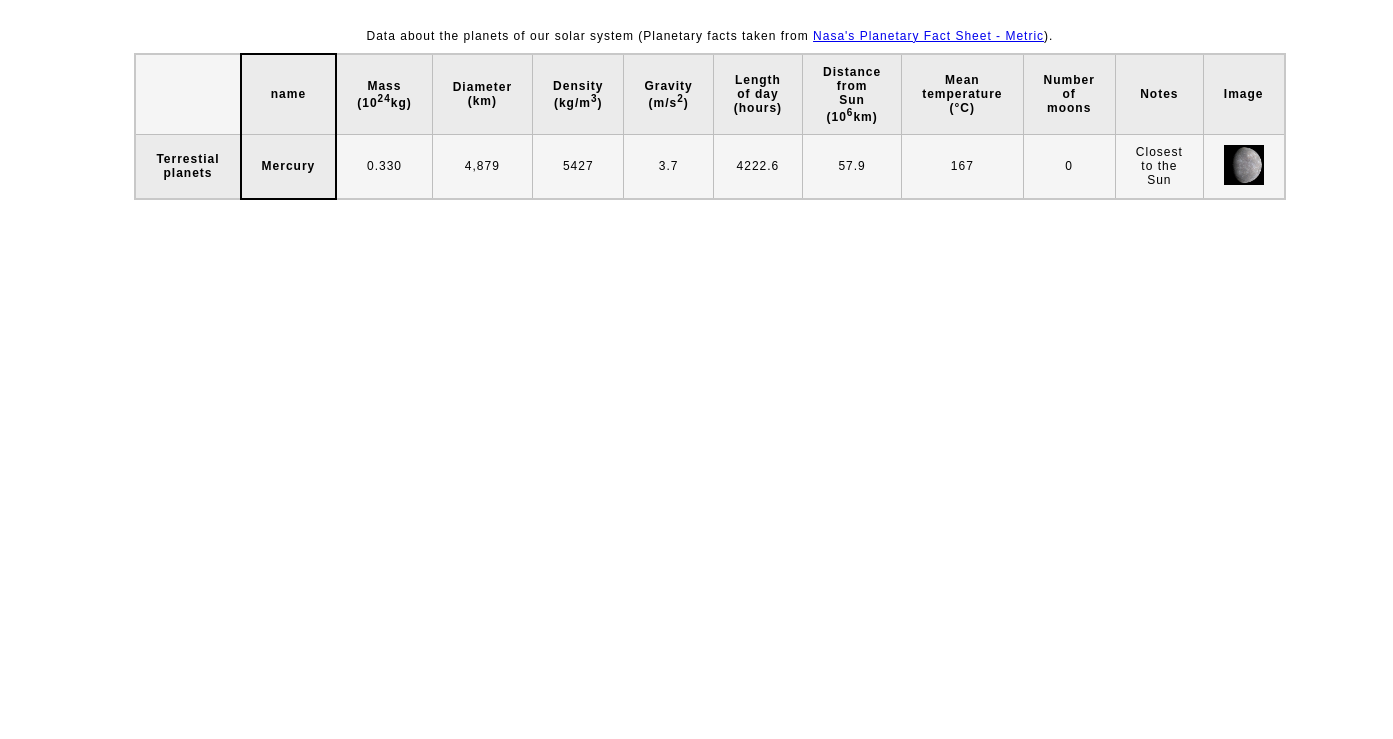
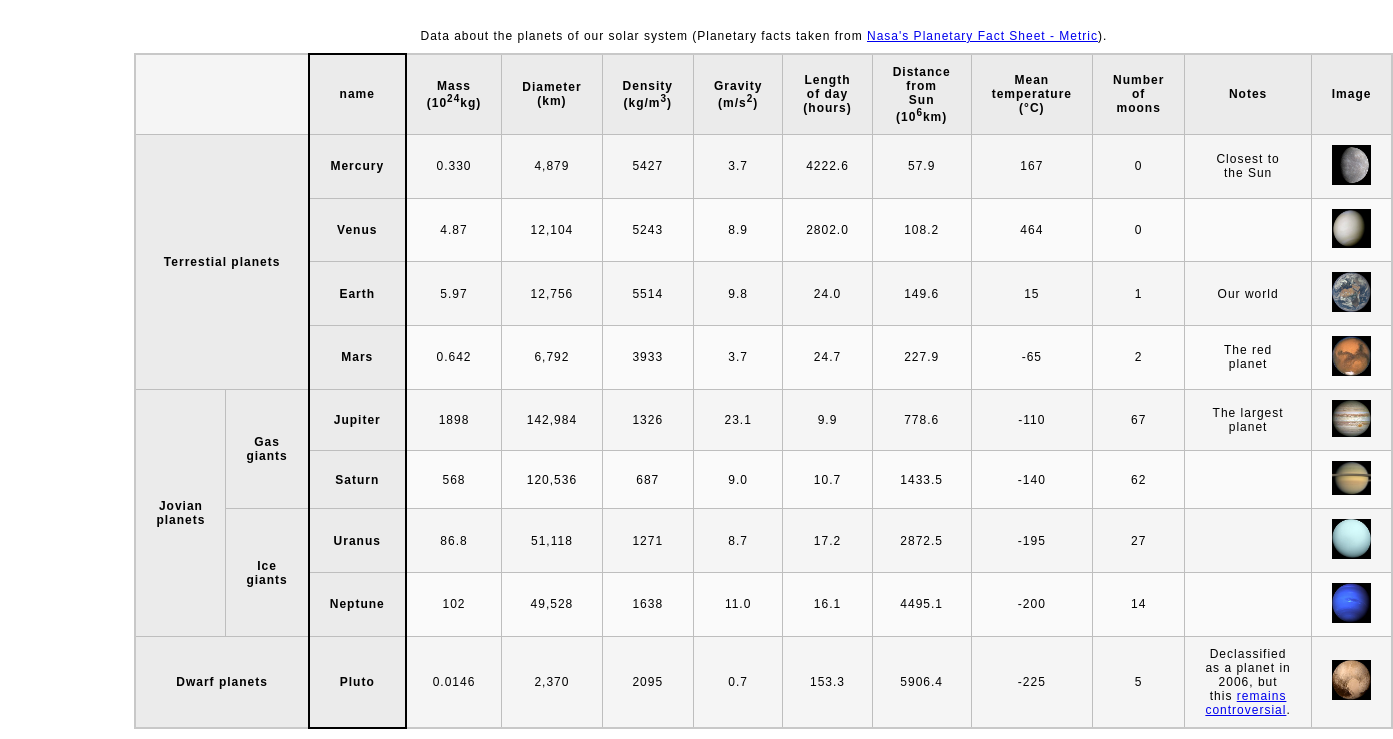
Before and after one commit to Sam-Brandt23/SkillsCheck4, a plain HTML site: page index.html in a window 1280 px wide. Shown: the part 61-800 px from the top of the page, 1393 px wide, since content can reach past the window. Drawn offline with Linux system fonts and the light colour scheme.

Commit message:
More coding

```diff
--- a/index.html
+++ b/index.html
@@ -56,7 +56,115 @@
                         <td>167</td>
                         <td>0</td>
                         <td>Closest to the Sun</td>
-                        <td><img src="/images/mercury.jpg"></td>
+                        <td><img src="images/mercury.jpg"></td>
+                    </tr>
+                    <tr>
+                        <th scope="row">Venus</th>
+                        <td>4.87</td>
+                        <td>12,104</td>
+                        <td>5243</td>
+                        <td>8.9</td>
+                        <td>2802.0</td>
+                        <td>108.2</td>
+                        <td>464</td>
+                        <td>0</td>
+                        <td></td>
+                        <td><img src="images/venus.jpg"></td>
+                    </tr>
+                    <tr>
+                        <th scope="row">Earth</th>
+                        <td>5.97</td>
+                        <td>12,756</td>
+                        <td>5514</td>
+                        <td>9.8</td>
+                        <td>24.0</td>
+                        <td>149.6</td>
+                        <td>15</td>
+                        <td>1</td>
+                        <td>Our world</td>
+                        <td><img src="images/earth.png"></td>
+                    </tr>
+                    <tr>
+                        <th scope="row">Mars</th>
+                        <td>0.642</td>
+                        <td>6,792</td>
+                        <td>3933</td>
+                        <td>3.7</td>
+                        <td>24.7</td>
+                        <td>227.9</td>
+                        <td>-65</td>
+                        <td>2</td>
+                        <td>The red planet</td>
+                        <td><img src="images/mars.jpg"></td>
+                    </tr>
+                    <tr>
+                        <th rowspan="4" scope="rowgroup">Jovian planets</th>
+                        <th rowspan="2" scope="rowgroup">Gas giants</th>
+                        <th scope="row">Jupiter</th>
+                        <td>1898</td>
+                        <td>142,984</td>
+                        <td>1326</td>
+                        <td>23.1</td>
+                        <td>9.9</td>
+                        <td>778.6</td>
+                        <td>-110</td>
+                        <td>67</td>
+                        <td>The largest planet</td>
+                        <td><img src="images/jupiter.jpg"></td>
+                    </tr>
+                    <tr>
+                        <th scope="row">Saturn</th>
+                        <td>568</td>
+                        <td>120,536</td>
+                        <td>687</td>
+                        <td>9.0</td>
+                        <td>10.7</td>
+                        <td>1433.5</td>
+                        <td>-140</td>
+                        <td>62</td>
+                        <td></td>
+                        <td><img src="images/saturn.jpg"></td>
+                    </tr>
+                    <tr>
+                        <th rowspan="2" scope="rowgroup">Ice giants</th>
+                        <th scope="row">Uranus</th>
+                        <td>86.8</td>
+                        <td>51,118</td>
+                        <td>1271</td>
+                        <td>8.7</td>
+                        <td>17.2</td>
+                        <td>2872.5</td>
+                        <td>-195</td>
+                        <td>27</td>
+                        <td></td>
+                        <td><img src="images/uranus.jpg"></td>
+                    </tr>
+                    <tr>
+                        <th scope="row">Neptune</th>
+                        <td>102</td>
+                        <td>49,528</td>
+                        <td>1638</td>
+                        <td>11.0</td>
+                        <td>16.1</td>
+                        <td>4495.1</td>
+                        <td>-200</td>
+                        <td>14</td>
+                        <td></td>
+                        <td><img src="images/neptune.jpg"></td>
+                    </tr>
+                    <tr>
+                        <th colspan="2" scope="rowgroup">Dwarf planets</th>
+                        <th scope="row">Pluto</th>
+                        <td>0.0146</td>
+                        <td>2,370</td>
+                        <td>2095</td>
+                        <td>0.7</td>
+                        <td>153.3</td>
+                        <td>5906.4</td>
+                        <td>-225</td>
+                        <td>5</td>
+                        <td>Declassified as a planet in 2006, but this <a href="https://www.usatoday.com/story/tech/2014/10/02/pluto-planet-solar-system/16578959/">remains controversial</a>.</td>
+                        <td><img src="images/pluto.jpg"></td>
                     </tr>
                 </tbody>
                 <!-- Please note that you do NOT need to add a table footer for this assignment. -->
```
